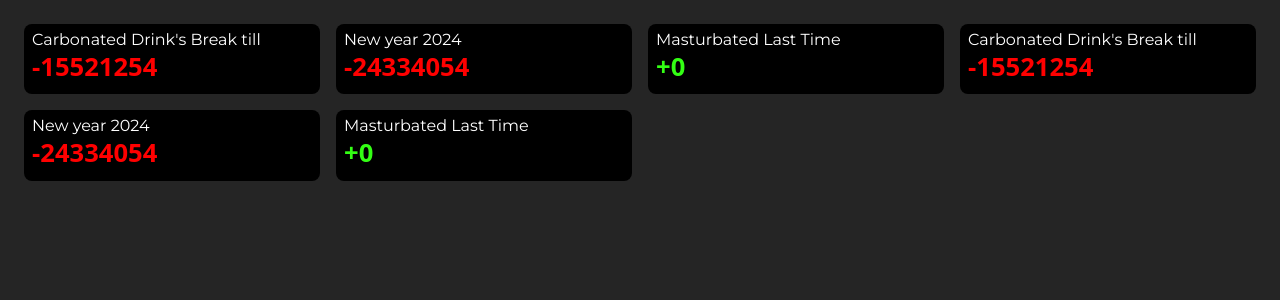
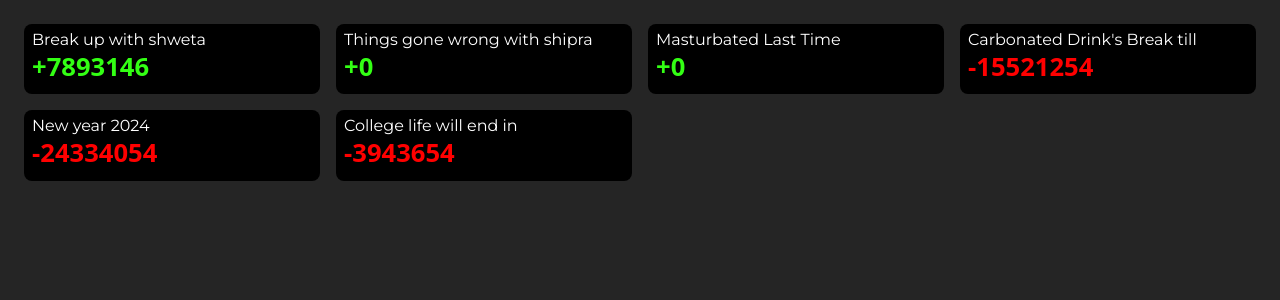
Before and after one commit to Spider8019/countdowns, a React (Create React App) app: page / in a window 1280 px wide. Shown: the top 300 px of the page. Built offline with nearby package versions, Linux system fonts and the light colour scheme.

Commit message:
fourth commit

```diff
--- a/src/App.js
+++ b/src/App.js
@@ -5,31 +5,30 @@ import TimerPlus from './components/TimerPlus';
 function App() {
   const constraintsRef = useRef(null);
   const [reqs, setReqs] = useState([{
+    title: "Break up with shweta",
+    date: new Date("2022-12-24"),
+    type: "+"
+    // clockColor:"red"
+  }, {
+    title: "Things gone wrong with shipra",
+    date: new Date("2023-04-01T22:00:00+05:30"),
+    type: "+"
+  }, {
+    title: "Masturbated Last Time",
+    date: new Date("2023-04-01T16:20:00+05:30"),
+    type: "+"
+  },{
     title: "Carbonated Drink's Break till",
     date: new Date("2023-09-21"),
     type: "-"
-    // clockColor:"red"
   }, {
     title: "New year 2024",
     date: new Date("2024-01-01"),
     type: "-"
   }, {
-    title: "Masturbated Last Time",
-    date: new Date("2023-04-01"),
-    type: "+"
-  },{
-    title: "Carbonated Drink's Break till",
-    date: new Date("2023-09-21"),
+    title: "College life will end in",
+    date: new Date("2023-05-10"),
     type: "-"
-    // clockColor:"red"
-  }, {
-    title: "New year 2024",
-    date: new Date("2024-01-01"),
-    type: "-"
-  }, {
-    title: "Masturbated Last Time",
-    date: new Date("2023-04-01"),
-    type: "+"
   }])
   return (
     <div className="App"
--- a/src/components/TimerPlus.js
+++ b/src/components/TimerPlus.js
@@ -22,7 +22,7 @@ const TimerGame = ({ title, date, clockColor }) => {
     return <motion.div
         className="timer-game timerPlus-game"
     >
-        <p>{title}</p>
+        <p>{title} </p>
         <div className="truncate timer"
             style={{ color: "#33ff14" }}
             ref={secondsWeHaveRef}
```
